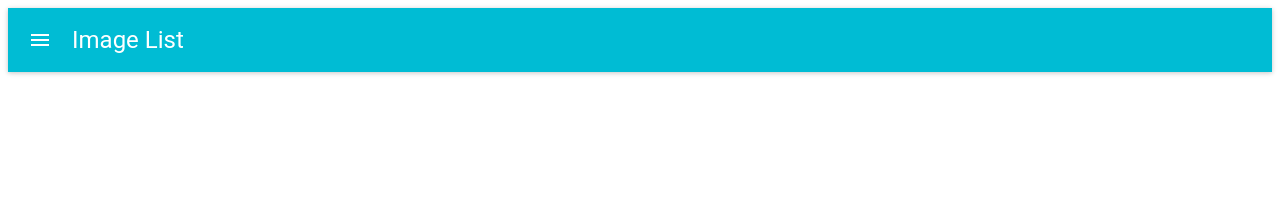
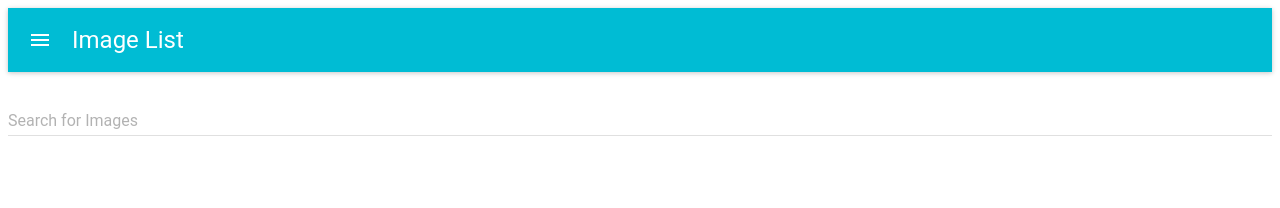
Before and after one commit to webroyit/p4b1a3-ImageList, a React (Create React App) app: page / in a window 1280 px wide. Shown: the top 208 px of the page. Built offline with nearby package versions, Linux system fonts and the light colour scheme; no server answers.

Commit message:
Add a text field from material-ui

```diff
--- a/src/components/search/Search.js
+++ b/src/components/search/Search.js
@@ -14,8 +14,14 @@ class Search extends Component{
     }
     render(){
         return(
+            // floatingLabelText = placeholder
             <>
-
+                <TextField
+                    name="searchText"
+                    value={this.state.searchText}
+                    onChange={this.onTextChange}
+                    floatingLabelText="Search for Images"
+                    fullWidth />
             </>
         )
     }
```
